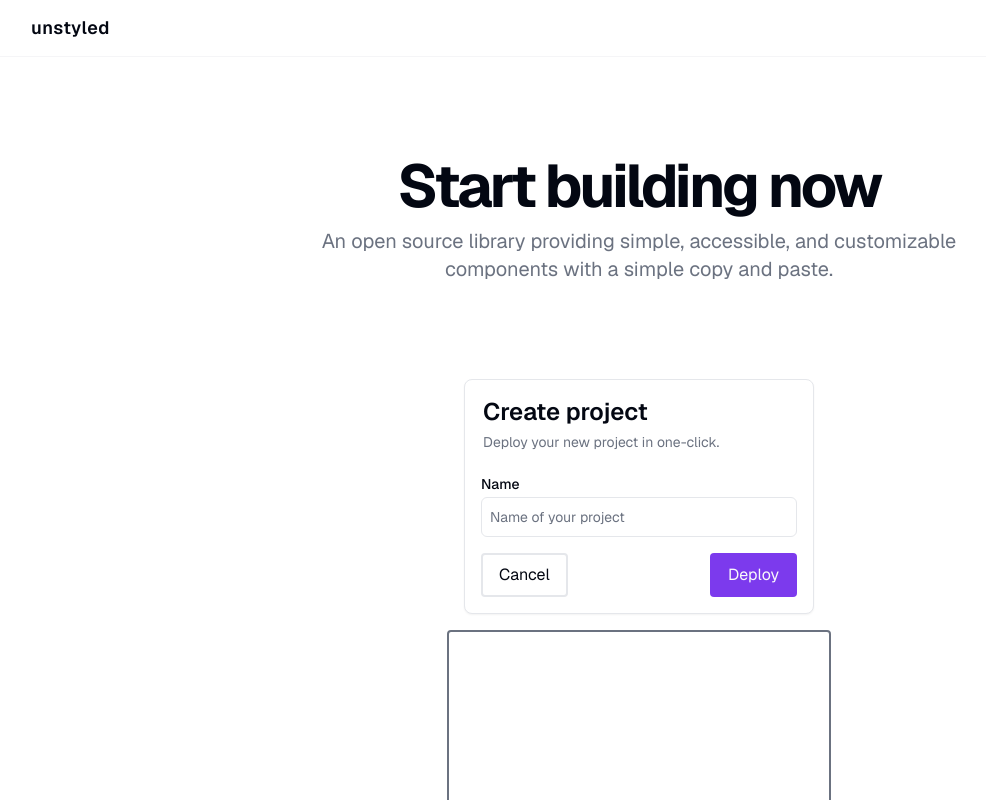
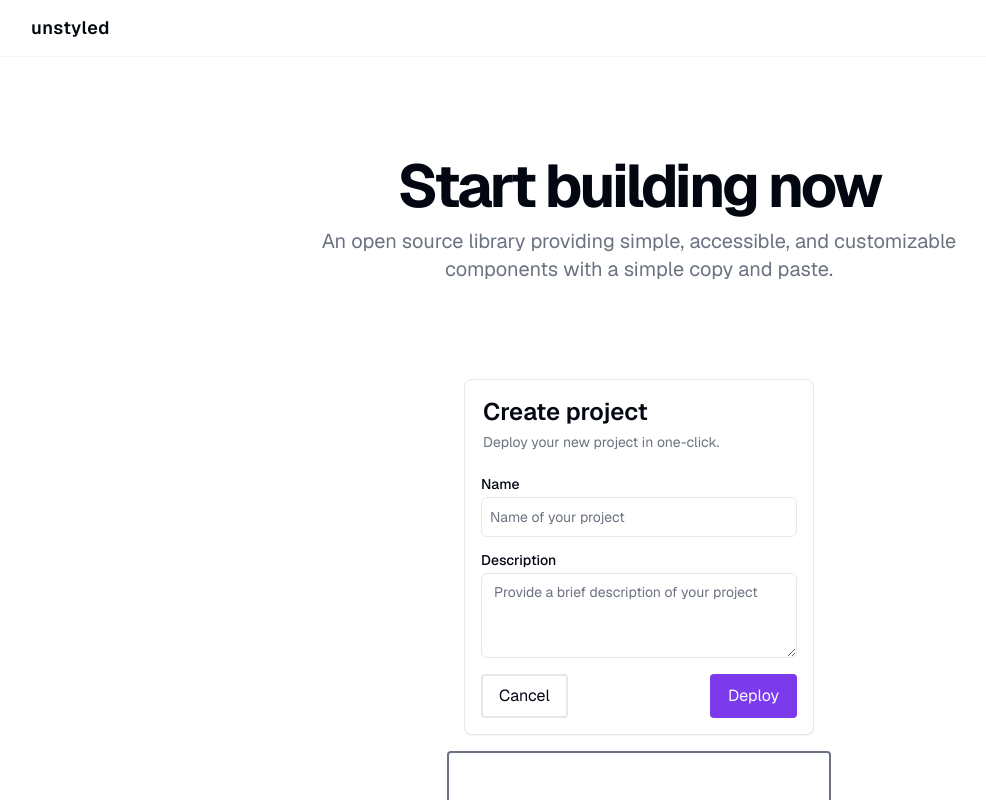
Before and after one commit to jeremyMLtz/unstyled_components, a Next.js app: page / in a window 1280 px wide. Shown: the top 800 px of the page, without its empty margins (1-987 px from the left). Built offline with nearby package versions, Linux system fonts and the light colour scheme.

Commit message:
Textarea and css organization

```diff
--- a/src/app/components/ui/TestCard.tsx
+++ b/src/app/components/ui/TestCard.tsx
@@ -11,6 +11,7 @@ import {
 } from "@/registry/ui/card/card";
 import { Input } from "@/registry/ui/input/input";
 import { Label } from "@/registry/ui/label/label";
+import { Textarea } from "@/registry/ui/textarea/textarea";
 
 export function TestCard() {
   return (
@@ -26,6 +27,13 @@ export function TestCard() {
               <Label htmlFor='name'>Name</Label>
               <Input id='name' placeholder='Name of your project' />
             </div>
+            <div className='flex flex-col space-y-1.5'>
+              <Label htmlFor='description'>Description</Label>
+              <Textarea
+                id='description'
+                placeholder='Provide a brief description of your project'
+              />
+            </div>
           </div>
         </form>
       </CardContent>
--- a/src/registry/ui/button/button.module.css
+++ b/src/registry/ui/button/button.module.css
@@ -1,23 +1,23 @@
 .base {
-  display: inline-flex;
   border-width: 2px;
   border-style: solid;
   border-radius: calc(var(--radius) - 0.25rem);
   border-color: transparent;
+  display: inline-flex;
   height: fit-content;
   transition: 0.1s ease-in-out background-color;
 }
 
 .base:disabled {
+  cursor: not-allowed;
   opacity: 0.5;
-  cursor: not-allowed;
 }
 
 /* VARIANTS */
 
 .primary {
+  background-color: hsl(var(--primary, lightcoral));
   color: hsl(var(--primary-foreground, white));
-  background-color: hsl(var(--primary, lightcoral));
 }
 
 .primary:hover {
--- a/src/registry/ui/card/card.module.css
+++ b/src/registry/ui/card/card.module.css
@@ -31,7 +31,7 @@
 }
 
 .cardFooter {
+  align-items: center;
   display: flex;
-  align-items: center;
   padding: 0 1rem 1rem;
 }
--- a/src/registry/ui/form/form.module.css
+++ b/src/registry/ui/form/form.module.css
@@ -3,15 +3,15 @@
 }
 
 .description {
+  color: hsl(var(--muted-foreground));
   font-size: var(--text-sm);
   font-weight: var(--semiBold);
-  color: hsl(var(--muted-foreground));
 }
 
 .message {
+  color: hsl(var(--destructive));
   font-size: var(--text-sm);
   font-weight: var(--semiBold);
-  color: hsl(var(--destructive));
 }
 
 .formItem {
--- a/src/registry/ui/input/input.module.css
+++ b/src/registry/ui/input/input.module.css
@@ -1,17 +1,18 @@
 .base {
+  background-color: transparent;
+  border: 1px solid hsl(var(--input));
+  border-radius: calc(var(--radius) - 2px);
+  color: hsl(var(--foreground));
+  display: flex;
+
   font-size: 0.875rem;
+  height: 2.5rem;
+  max-width: 20rem;
+  outline-offset: 2px;
   padding-inline: 0.5rem;
   padding-block: 0.75rem;
-  background-color: transparent;
-  border-color: hsl(var(--input));
-  border-radius: calc(var(--radius) - 2px);
-  border-width: 1px;
-  height: 2.5rem;
+
   width: 100%;
-  max-width: 20rem;
-  display: flex;
-  color: hsl(var(--foreground));
-  outline-offset: 2px;
 }
 
 .base[type="file"] {
@@ -20,8 +21,9 @@
 
 .base::file-selector-button {
   background-color: transparent;
+
+  border: none;
   color: hsl(var(--foreground));
-  border: none;
   padding: 0;
 }
 
@@ -30,8 +32,8 @@
 }
 
 .base:disabled {
+  cursor: not-allowed;
   opacity: 0.5;
-  cursor: not-allowed;
 }
 
 .base:focus-visible {
--- /dev/null
+++ b/src/registry/ui/textarea/textarea.module.css
@@ -0,0 +1,26 @@
+.textareaBase {
+  background: transparent;
+  border-radius: calc(var(--radius) - 2px);
+  border: 1px solid hsl(var(--input));
+  color: hsl(var(--foreground));
+  display: flex;
+  font-size: var(--text-sm);
+  min-height: 85px;
+  outline-offset: 2px;
+  padding-inline: 0.75rem;
+  padding-block: 0.5rem;
+  width: 100%;
+}
+
+.textareaBase::placeholder {
+  color: hsl(var(--muted-foreground));
+}
+
+.textareaBase:disabled {
+  cursor: not-allowed;
+  opacity: 0.5;
+}
+
+.textareaBase:focus-visible {
+  outline-color: hsl(var(--secondary));
+}
--- /dev/null
+++ b/src/registry/ui/textarea/textarea.tsx
@@ -0,0 +1,20 @@
+import * as React from "react";
+import styles from "./textarea.module.css";
+
+export interface TextareaProps
+  extends React.TextareaHTMLAttributes<HTMLTextAreaElement> {}
+
+const Textarea = React.forwardRef<HTMLTextAreaElement, TextareaProps>(
+  ({ className, ...props }, ref) => {
+    return (
+      <textarea
+        className={`${styles.textareaBase} ${className ?? ""}`}
+        ref={ref}
+        {...props}
+      />
+    );
+  }
+);
+Textarea.displayName = "Textarea";
+
+export { Textarea };
```
Also changed, not shown: src/registry/ui/avatar/avatar.module.css (+7 -7 lines), src/registry/ui/dialog/dialog.module.css (+8 -8 lines).
